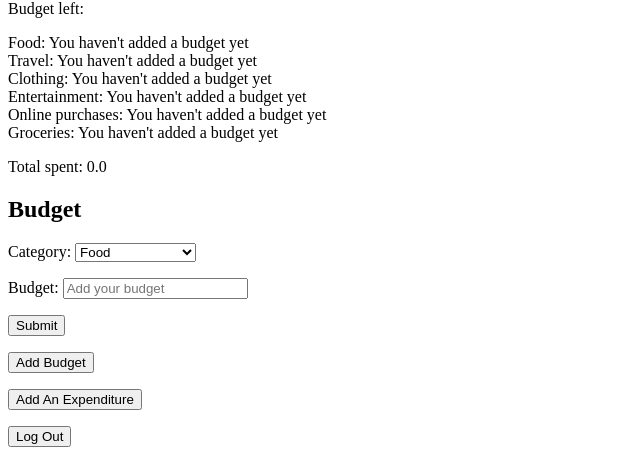
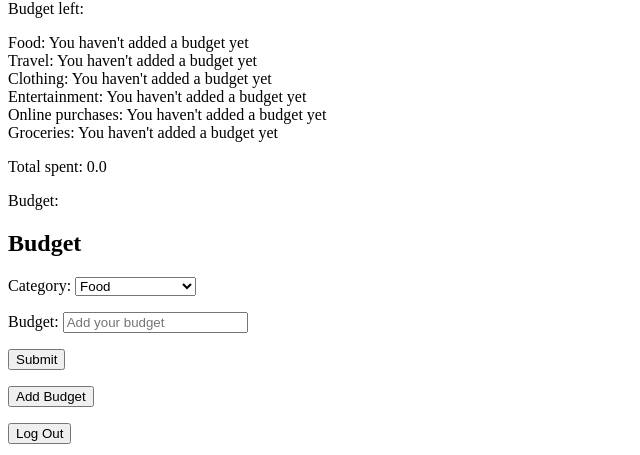
Before and after one commit to emilydowgialo/Spent, a Flask app: page /dashboard/1 in a window 1280 px wide. Shown: the part 2053-2508 px from the top of the page, without its empty margins (0-640 px from the left). Run offline with Flask 2, Linux system fonts and the light colour scheme; the visitor is signed in with stand-in values (Sample User, id 1); data comes from the database, SQL or seed files in the repository; data that the repository does not hold is empty; some libraries are stand-ins or nearby versions.

Commit message:
everything is working

```diff
--- a/server.py
+++ b/server.py
@@ -440,12 +440,12 @@ def add_budget():
 
     # Get values from the form
     budget = request.form.get("budget")
-    category_id = request.form.get("category")
+    category_id = int(request.form.get("category"))
 
     print
     print
     print "cat id"
-    print category_id
+    print category_id, type(category_id)
     print
     print
 
@@ -504,7 +504,7 @@ def add_expenditure():
     id = session.get('id')
 
     # Get values from the form
-    category_id = request.form.get("category")
+    category_id = int(request.form.get("category"))
     price = request.form.get("price")
     date_of_expenditure = request.form.get("date")
     where_bought = request.form.get("wherebought")
--- a/static/js/submit-budget.js
+++ b/static/js/submit-budget.js
@@ -1,4 +1,11 @@
 "use strict";
+
+function replaceBudget(results) {
+    var budget = results;
+    $('#budget-test-show').html(String(budget.budget) + budget.category);
+    console.log(results)
+    console.log("Finished replaceBudget");
+}
 
 function updateBudget(evt) {
     evt.preventDefault();
--- a/templates/dashboard.html
+++ b/templates/dashboard.html
@@ -135,6 +135,24 @@
         Total spent: {{ total_price }}
     </p>
 
+    <p>
+        Budget:<br><p>
+        <p>
+<div id="budget-div">
+    {% for budget in budget %}
+    <form action="/remove-budget/{{ budget.id }}" method="POST" id="category-{{budget.category_id}}">
+
+    <li>
+
+        {{ budget.budget }}<br>
+        {{ budget.category.category }}<br>
+    </li>
+        <input type="Submit" value="Remove">
+    </form>
+
+
+
+    {% endfor %}
 
 
 
@@ -206,10 +224,6 @@
       {% endfor %}
     </ul>
 
-    <p>
-        <form action="/expenditure-form" method="POST">
-            <input type="submit" value="Add An Expenditure">
-        </form>
 
     <p>
         <form action="/logout" method="POST">
```
Also changed, not shown: templates/expenditures-form.html (deleted, +0 -36 lines), 1 other file.
